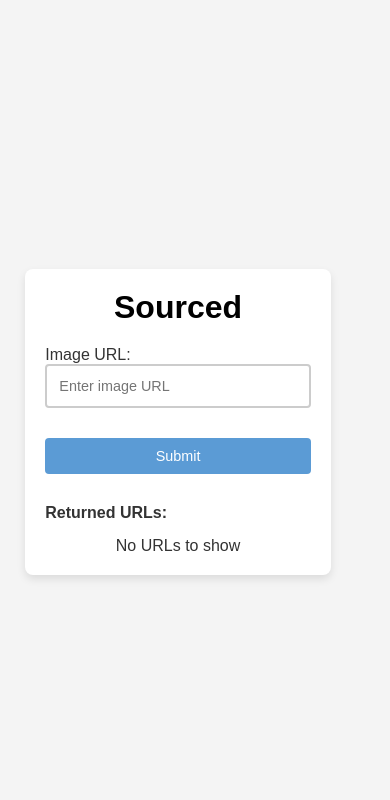
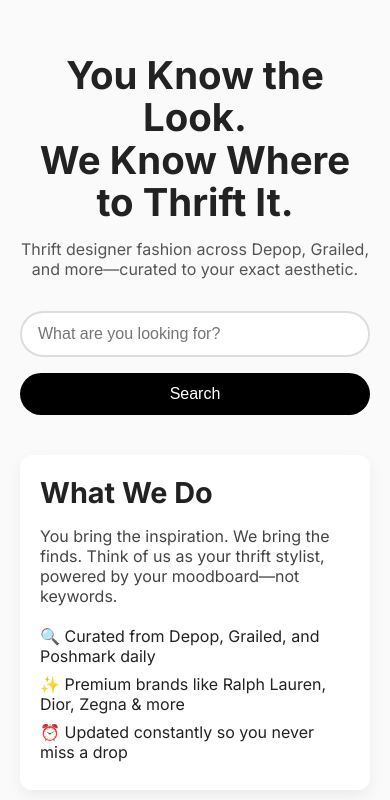
Before and after one commit to ryankemmer/sourcedUI, a React app: page / in a window 390 px wide. Built offline with nearby package versions, Linux system fonts and the light colour scheme.

Commit message:
revamp, adding gtag

```diff
--- a/public/index.html
+++ b/public/index.html
@@ -26,6 +26,15 @@
     -->
     <title>React App</title>
   </head>
+  <!-- Google tag (gtag.js) -->
+  <script async src="https://www.googletagmanager.com/gtag/js?id=G-E6ZN3VZMCE"></script>
+  <script>
+    window.dataLayer = window.dataLayer || [];
+    function gtag(){dataLayer.push(arguments);}
+    gtag('js', new Date());
+
+    gtag('config', 'G-E6ZN3VZMCE');
+  </script>
   <body>
     <noscript>You need to enable JavaScript to run this app.</noscript>
     <div id="root"></div>
--- a/src/components/homepage/Homepage.css
+++ b/src/components/homepage/Homepage.css
@@ -1,4 +1,5 @@
-/* General Reset */
+@import url('https://fonts.googleapis.com/css2?family=Inter:wght@400;600;700&display=swap');
+
 * {
   margin: 0;
   padding: 0;
@@ -6,98 +7,93 @@
 }
 
 body {
-    font-family: 'Arial', sans-serif;
-    background-color: #f4f4f4;
-    color: #333;
+  font-family: 'Inter', sans-serif;
+  background-color: #fafafa;
+  color: #222;
   display: flex;
   justify-content: center;
   align-items: center;
   min-height: 100vh;
+  padding: 20px;
 }
 
-  /* Homepage Container */
 .homepage {
-    background-color: #fff;
-    border-radius: 8px;
-    padding: 40px;
-    width: 400px;
-    box-shadow: 0 4px 8px rgba(0, 0, 0, 0.1);
+  width: 100%;
+  max-width: 700px;
+}
+
+.hero {
+  text-align: center;
+  margin-bottom: 40px;
+}
+
+.hero-title {
+  font-size: 3rem;
+  font-weight: 700;
+  margin-bottom: 16px;
+  line-height: 1.1;
+}
+
+.hero-subhead {
+  font-size: 1.2rem;
+  color: #555;
+  margin-bottom: 32px;
+}
+
+.search-form {
+  display: flex;
+  flex-direction: column;
+  align-items: center;
+}
+
+.search-bar {
+  width: 100%;
+  padding: 14px 20px;
+  font-size: 1rem;
+  border: 2px solid #ddd;
+  border-radius: 50px;
+  outline: none;
+  margin-bottom: 16px;
+  transition: border-color 0.3s;
+}
+
+.search-bar:focus {
+  border-color: #000;
+}
+
+.search-btn {
+  background-color: #000;
+  color: #fff;
+  padding: 12px 30px;
+  border: none;
+  border-radius: 50px;
+  font-size: 1rem;
+  cursor: pointer;
+  transition: background-color 0.3s;
+}
+
+.search-btn:disabled {
+  background-color: #999;
+  cursor: default;
+}
+
+.search-btn:hover:not(:disabled) {
+  background-color: #333;
+}
+
+.error {
+  color: #d93025;
+  margin-top: 10px;
+}
+
+.results-section {
+  margin-top: 20px;
   text-align: center;
 }
 
-  /* Heading */
-  .heading {
-    font-size: 2.5rem;
-    font-weight: 700;
-    color: #000;
-    margin-bottom: 20px;
-  }
-
-  /* Form Styling */
-  .input-form {
-    margin-bottom: 30px;
-  }
-
-  .input-label {
-    font-size: 1rem;
-    margin-bottom: 10px;
-    display: block;
-    text-align: left;
-  }
-
-  .input-field {
-    width: 100%;
-    padding: 12px;
-    font-size: 1rem;
-    border: 2px solid #ccc;
-    border-radius: 4px;
-    margin-bottom: 20px;
-    outline: none;
-    transition: border-color 0.3s ease;
-  }
-
-  .input-field:focus {
-    border-color: #5b9bd5;
-  }
-
-  .submit-button {
-    background-color: #5b9bd5;
-    color: white;
-    padding: 10px 20px;
-    font-size: 1rem;
-    border: none;
-    border-radius: 4px;
-    cursor: pointer;
-    width: 100%;
-    transition: background-color 0.3s ease;
-  }
-
-  .submit-button:disabled {
-    background-color: #ccc;
-  }
-
-  .submit-button:not(:disabled):hover {
-    background-color: #4682b4;
-  }
-
-  /* Error Message */
-  .error-message {
-    color: red;
-    font-size: 0.9rem;
-    margin-top: 10px;
-  }
-
-  /* URL List Styling */
-  .url-list-title {
-    font-size: 1.2rem;
-    margin-bottom: 15px;
-    text-align: left;
-  }
-
 .url-list {
-    list-style-type: none;
+  list-style: none;
   padding: 0;
-    text-align: left;
 }
 
 .url-list li {
@@ -105,7 +101,7 @@
 }
 
 .url-list li a {
-    color: #5b9bd5;
+  color: #0066cc;
   text-decoration: none;
 }
 
@@ -113,26 +109,59 @@
   text-decoration: underline;
 }
 
-  /* Media Query for Smaller Screens */
-  @media (max-width: 480px) {
-    .homepage {
-      width: 90%;
+.no-results {
+  color: #777;
+  font-style: italic;
+}
+
+.info-section {
+  background-color: #fff;
+  border-radius: 12px;
+  padding: 24px;
+  margin-top: 40px;
+  box-shadow: 0 6px 16px rgba(0,0,0,0.06);
+}
+
+.info-section h2 {
+  font-size: 1.8rem;
+  margin-bottom: 16px;
+}
+
+.info-section p {
+  font-size: 1rem;
+  margin-bottom: 20px;
+  color: #444;
+}
+
+.info-list {
+  list-style: none;
+}
+
+.info-list li {
+  font-size: 1rem;
+  margin-bottom: 8px;
+  display: flex;
+  align-items: center;
+}
+
+@media (max-width: 600px) {
+  .hero-title {
+    font-size: 2.4rem;
+  }
+
+  .hero-subhead {
+    font-size: 1rem;
+  }
+
+  .search-bar {
+    padding: 12px 16px;
+  }
+
+  .search-btn {
+    width: 100%;
+  }
+
+  .info-section {
     padding: 20px;
   }
-
-    .heading {
-      font-size: 2rem;
 }
-
-    .input-field {
-      font-size: 0.9rem;
-    }
-
-    .submit-button {
-      font-size: 0.9rem;
-    }
-
-    .url-list-title {
-      font-size: 1rem;
-    }
-  }
--- a/src/components/homepage/Homepage.js
+++ b/src/components/homepage/Homepage.js
@@ -7,36 +7,26 @@
   const [loading, setLoading] = useState(false);
   const [error, setError] = useState('');
 
-  const handleImageUrlChange = (event) => {
-    setImageUrl(event.target.value);
-  };
-
   const handleSubmit = async (event) => {
     event.preventDefault();
     setLoading(true);
     setError('');
 
     try {
-      // Use POST method to send image URL in the body
       const response = await fetch('https://utt0f2i5kl.execute-api.us-west-2.amazonaws.com/prod/sourced', {
-        method: 'POST', // Use POST method instead of GET
-        headers: {
-          'Content-Type': 'application/json',
-        },
-        body: JSON.stringify({ image_url: imageUrl }), // Send the image URL in the body
+        method: 'POST',
+        headers: {'Content-Type': 'application/json'},
+        body: JSON.stringify({ image_url: imageUrl }),
       });
 
       if (response.ok) {
         const data = await response.json();
-        console.log(data); // Log the response from the server
-
-        setUrlList(data.urls); // Set the returned URLs into the state
+        setUrlList(data.urls);
       } else {
-        setError('Error fetching URLs. Please try again.');
+        setError('Error fetching URLs.');
       }
-
     } catch (error) {
-      setError('Error fetching URLs. Please try again.');
+      setError('Error fetching URLs.');
     } finally {
       setLoading(false);
     }
@@ -44,40 +34,48 @@
 
   return (
     <div className="homepage">
-      <h1 className="heading">Sourced</h1>
-      <form className="input-form" onSubmit={handleSubmit}>
-        <label className="input-label">
-          Image URL:
+      <div className="hero">
+        <h1 className="hero-title">You Know the Look.<br/>We Know Where to Thrift It.</h1>
+        <p className="hero-subhead">
+          Thrift designer fashion across Depop, Grailed, and more—curated to your exact aesthetic.
+        </p>
+        <form className="search-form" onSubmit={handleSubmit}>
           <input
-            className="input-field"
             type="text"
+            className="search-bar"
+            placeholder="What are you looking for?"
             value={imageUrl}
-            onChange={handleImageUrlChange}
-            placeholder="Enter image URL"
+            onChange={(e) => setImageUrl(e.target.value)}
             required
           />
-        </label>
-        <button className="submit-button" type="submit" disabled={loading}>
-          {loading ? 'Loading...' : 'Submit'}
-        </button>
-      </form>
+          <button type="submit" className="search-btn" disabled={loading}>
+            {loading ? 'Searching...' : 'Search'}
+          </button>
+        </form>
+        {error && <div className="error">{error}</div>}
+      </div>
 
-      {error && <p className="error-message">{error}</p>}
+      <div className="results-section">
+        {urlList.length > 0 && (
+          <ul className="url-list">
+            {urlList.map((url, idx) => (
+              <li key={idx}>
+                <a href={url} target="_blank" rel="noopener noreferrer">{url}</a>
+              </li>
+            ))}
+          </ul>
+        )}
+      </div>
 
-      <h2 className="url-list-title">Returned URLs:</h2>
-      {urlList.length > 0 ? (
-        <ul className="url-list">
-          {urlList.map((url, index) => (
-            <li key={index}>
-              <a href={url} target="_blank" rel="noopener noreferrer">
-                {url}
-              </a>
-            </li>
-          ))}
+      <section className="info-section">
+        <h2>What We Do</h2>
+        <p>You bring the inspiration. We bring the finds. Think of us as your thrift stylist, powered by your moodboard—not keywords.</p>
+        <ul className="info-list">
+          <li>🔍 Curated from Depop, Grailed, and Poshmark daily</li>
+          <li>✨ Premium brands like Ralph Lauren, Dior, Zegna & more</li>
+          <li>⏰ Updated constantly so you never miss a drop</li>
         </ul>
-      ) : (
-        !loading && <p>No URLs to show</p>
-      )}
+      </section>
     </div>
   );
 }
```
Lines whose indentation alone changed are shown as unchanged.
